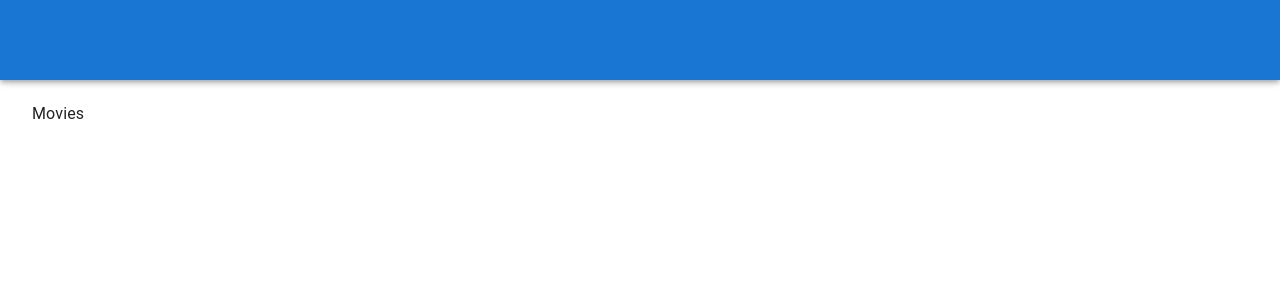
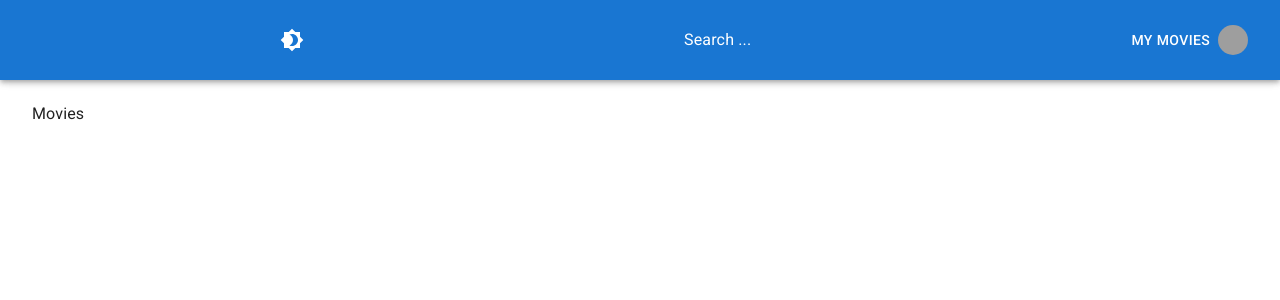
Before and after one commit to frazikram/filmpire_fraz, a React (Create React App) app: page / in a window 1280 px wide. Shown: the top 300 px of the page. Built offline with nearby package versions, Linux system fonts and the light colour scheme; grey boxes are pictures that could not be loaded.

Commit message:
Completed Initial navbar component

```diff
--- a/public/index.html
+++ b/public/index.html
@@ -12,6 +12,7 @@
     <link rel="apple-touch-icon" href="%PUBLIC_URL%/logo192.png" />
 
     <link rel="manifest" href="%PUBLIC_URL%/manifest.json" />
+    <link rel="stylesheet" href="https://fonts.googleapis.com/css?family=Roboto:300,400,500,700&display=swap" />
     <title>Filmpire</title>
   </head>
   <body>
--- a/src/components/NavBar/NavBar.jsx
+++ b/src/components/NavBar/NavBar.jsx
@@ -6,6 +6,8 @@
   Drawer,
   Button,
   Avatar,
+  useMediaQuery,
+  Icon,
 } from "@mui/material";
 import {
   Menu,
@@ -14,13 +16,56 @@
   Brightness7,
 } from "@mui/icons-material";
 import { Link } from "react-router-dom";
+import { useTheme } from "@mui/material/styles";
 import useStyles from "./styles";
 const NavBar = () => {
   const classes = useStyles();
+  const isMobile = useMediaQuery("(max-width:600px)");
+  const theme = useTheme();
+  const isAuthenticated = true;
   return (
     <>
       <AppBar position="fixed">
-        <Toolbar className={classes.toolbar}></Toolbar>
+        <Toolbar className={classes.toolbar}>
+          {isMobile && (
+            <IconButton
+              color="inherit"
+              edge="start"
+              style={{ outline: "none" }}
+              onClick={() => {}}
+              className={classes.menuButton}
+            >
+              <Menu />
+            </IconButton>
+          )}
+          <IconButton color="inherit" sx={{ ml: 1 }} onClick={() => {}}>
+            {theme.palette.mode === "dark" ? <Brightness7 /> : <Brightness4 />}
+          </IconButton>
+          {!isMobile && "Search ..."}
+          <div>
+            {!isAuthenticated ? (
+              <Button color="inherit" onClick={() => {}}>
+                Login &nbsp; <AccountCircle />
+              </Button>
+            ) : (
+              <Button
+                color="inherit"
+                component={Link}
+                to={`/profile/123/:id`}
+                className={classes.linkButton}
+                onClick={() => {}}
+              >
+                {!isMobile && <>My Movies &nbsp;</>}
+                <Avatar
+                  style={{ width: 30, height: 30 }}
+                  alt="Profile"
+                  src={`https://upload.wikimedia.org/wikipedia/commons/thumb/5/59/User-avatar.svg/2048px-User-avatar.svg.png`}
+                />
+              </Button>
+            )}
+          </div>
+          {isMobile && "Search ..."}
+        </Toolbar>
       </AppBar>
     </>
   );
--- a/src/components/NavBar/styles.js
+++ b/src/components/NavBar/styles.js
@@ -2,23 +2,23 @@
 
 const drawerWidth = 240;
 
-export default makeStyles(() => ({
+export default makeStyles((theme) => ({
   toolbar: {
     height: "80px",
     display: "flex",
     justifyContent: "space-between",
     marginLeft: "240px",
-    // [theme.breakpoints.down("sm")]: {
-    //   marginLeft: "0",
-    //   flexWrap: "wrap",
-    // },
+    [theme.breakpoints.down("sm")]: {
+      marginLeft: "0",
+      flexWrap: "wrap",
+    },
   },
-  //   menuButton: {
-  //     marginRight: theme.spacing(2),
-  //     [theme.breakpoints.up('sm')]: {
-  //       display: 'none',
-  //     },
-  //   },
+    menuButton: {
+      marginRight: theme.spacing(2),
+      [theme.breakpoints.up('sm')]: {
+        display: 'none',
+      },
+    },
   //   drawer: {
   //     [theme.breakpoints.up('sm')]: {
   //       width: drawerWidth,
--- a/src/index.js
+++ b/src/index.js
@@ -2,10 +2,14 @@
 import ReactDOM from "react-dom";
 import App from "./components/App";
 import { BrowserRouter } from "react-router-dom";
+import { createTheme, ThemeProvider } from "@mui/material/styles";
 
+const theme = createTheme({});
 ReactDOM.render(
-  <BrowserRouter>
-    <App />
-  </BrowserRouter>,
+  <ThemeProvider theme={theme}>
+    <BrowserRouter>
+      <App />
+    </BrowserRouter>
+  </ThemeProvider>,
   document.getElementById("root")
 );
```
